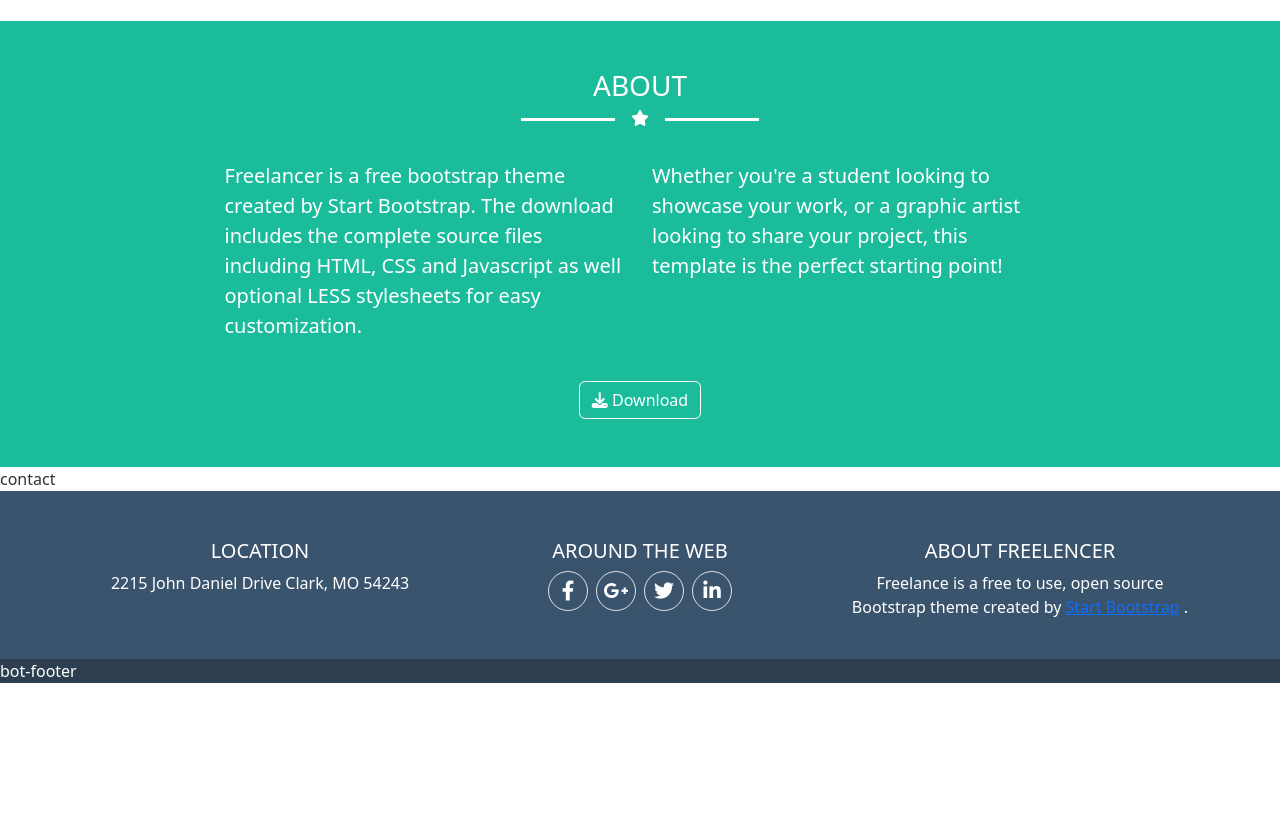
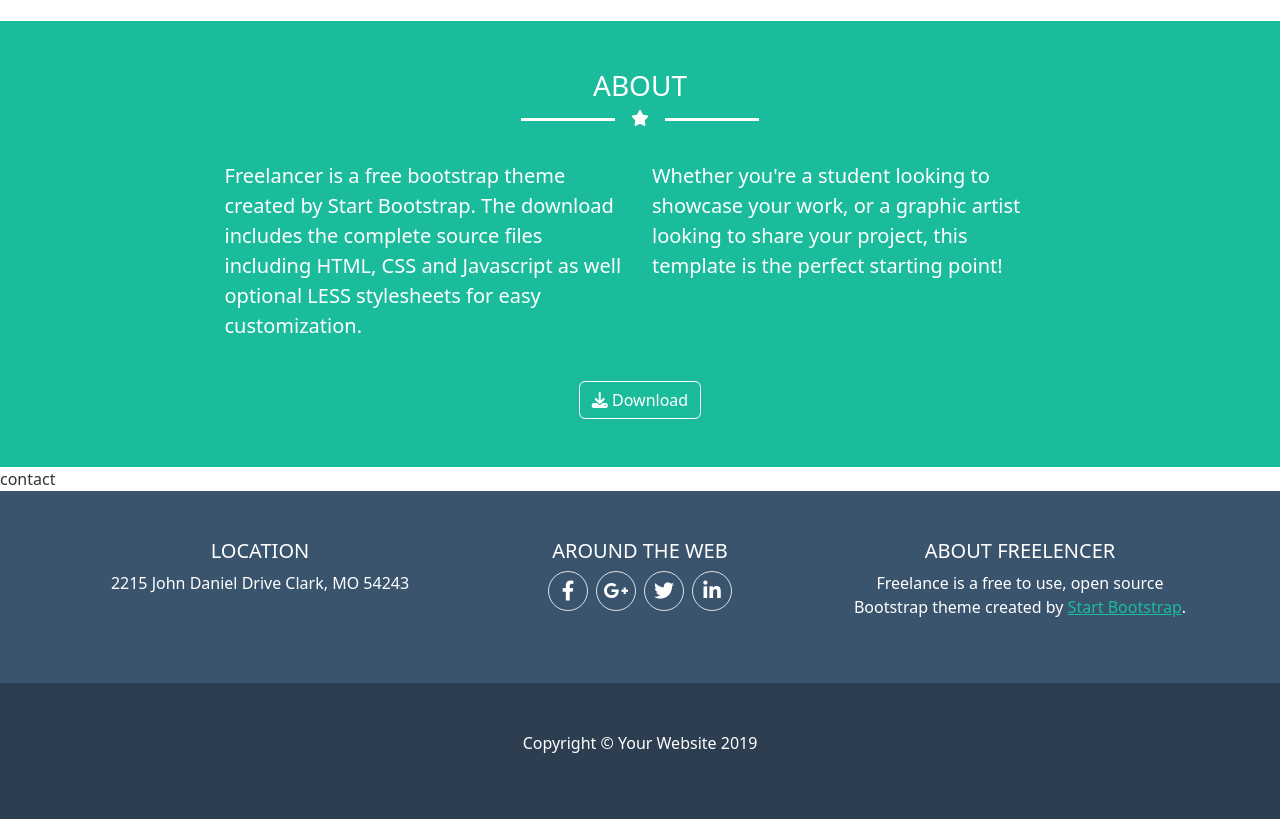
Before and after one commit to itschiaras/html-css-bootstrap-freelancer, a plain HTML site: page index.html in a window 1280 px wide. Shown: the part 1210-2029 px from the top of the page. Before the commit the page ends 1893 px from the top, so only its background shows below. Drawn offline with nearby package versions, Linux system fonts and the light colour scheme.

Commit message:
fix to nav-bar

```diff
--- a/css/style.css
+++ b/css/style.css
@@ -69,3 +69,7 @@ header, #bot-footer  {
     width: 40px;
     height: 40px;
 }
+
+.start {
+    color: var(--bg-color);
+}
--- a/index.html
+++ b/index.html
@@ -16,7 +16,7 @@
 
 <body>
     <header>
-        <nav id="nav-bar" class="navbar navbar-dark navbar-expand-lg ">
+        <nav id="nav-bar" class="navbar navbar-dark navbar-expand-md ">
             <div class="container">
                 <a class="navbar-brand text-uppercase" href="#">
                     <h4 class="align-self-center mb-0">start bootstrap</h4>
@@ -152,11 +152,11 @@
         <div id="top-footer">
             <div class="container pt-5 pb-4">
                 <div class="row justify-content-center ">
-                    <div class="col-12 col-md-4 text-center">
+                    <div class="col-12 col-md-4 text-center pb-4">
                         <h5 class="text-uppercase"> location </h5>
                         <p> 2215 John Daniel Drive Clark, MO 54243</p>
                     </div>
-                    <div class="col-12 col-md-4 pb-3 text-center">
+                    <div class="col-12 col-md-4 pb-5 text-center">
                         <h5 class="text-uppercase"> around the web </h5>
                         <div class="social text-center d-flex justify-content-center gap-2 ">
                             <i class="fa-brands fa-facebook-f px-3 border rounded-circle fs-5 d-flex justify-content-center align-items-center"></i>
@@ -165,14 +165,16 @@
                             <i class="fa-brands fa-linkedin-in px-3 border rounded-circle fs-5 d-flex justify-content-center align-items-center"></i>
                         </div>
                     </div>
-                    <div class="col-10 col-md-4 text-center">
+                    <div class="col-10 col-md-4 pb-3 text-center">
                         <h5 class="text-uppercase"> about freelencer </h5>
-                        <p> Freelance is a free to use, open source Bootstrap theme created by <a href="">Start Bootstrap</a> .</p>
+                        <p> Freelance is a free to use, open source Bootstrap theme created by <a href="" class="start">Start Bootstrap</a>.</p>
                     </div>
                 </div>
             </div>
         </div>
-        <div id="bot-footer"> bot-footer </div>
+        <div id="bot-footer" class="pt-5 pb-5 text-center">
+            <p> Copyright © Your Website 2019 </p>
+        </div>
     </footer>
     <script src="https://cdn.jsdelivr.net/npm/bootstrap@5.3.0-alpha1/dist/js/bootstrap.bundle.min.js"
         integrity="sha384-w76AqPfDkMBDXo30jS1Sgez6pr3x5MlQ1ZAGC+nuZB+EYdgRZgiwxhTBTkF7CXvN"
```
